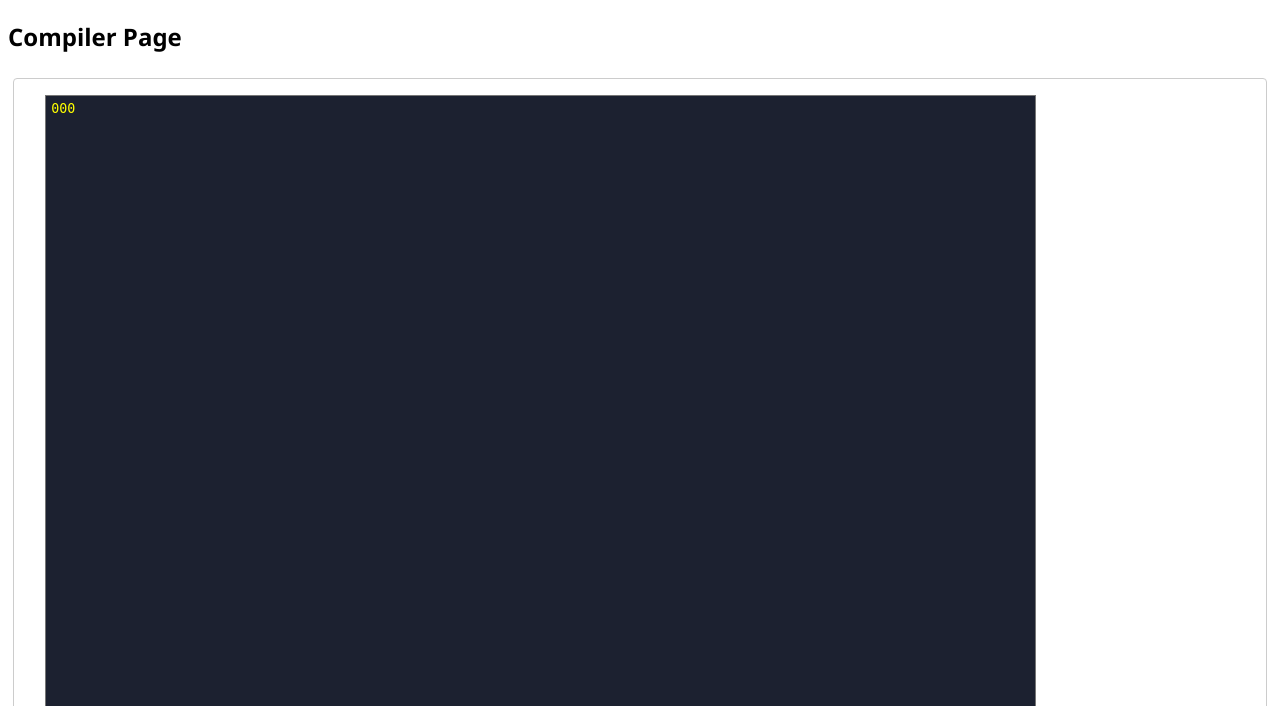
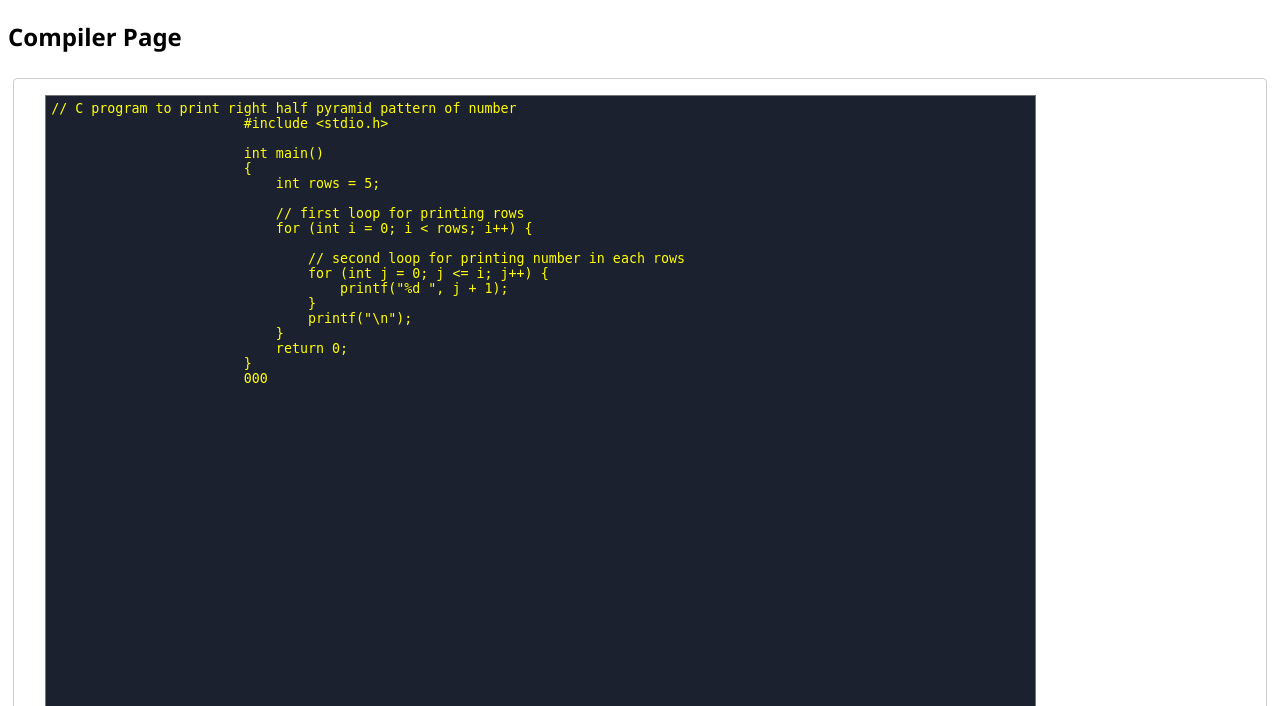
Before and after one commit to Aneesh-07/Online_C_Compiler, a Flask app: template templates/compiler.html in a window 1280 px wide. Shown: the top 706 px of the page. Run offline with Flask 2, Linux system fonts and the light colour scheme; the template is opened without the code that fills it: most values are stand-ins (such as "Sample title", 1, 10 or a date in 2020).

Commit message:
changes done on html

```diff
--- a/templates/compiler.html
+++ b/templates/compiler.html
@@ -13,10 +13,27 @@
             <form id="compilerForm" action="{{ url_for('compiler') }}" method="POST">
                 <div class="editor">
                     <div class="line-numbers"></div>
-                    <textarea name="code" id="codeTextarea" rows="40" cols="120" placeholder="Enter your C code here" value = "hfoishfo">{{code}}</textarea>
+                    <textarea name="code" id="codeTextarea" rows="40" cols="120" placeholder="Enter your C code here" value = "hfoishfo">// C program to print right half pyramid pattern of number
+                        #include <stdio.h>
+
+                        int main()
+                        {
+                            int rows = 5;
+
+                            // first loop for printing rows
+                            for (int i = 0; i < rows; i++) {
+
+                                // second loop for printing number in each rows
+                                for (int j = 0; j <= i; j++) {
+                                    printf("%d ", j + 1);
+                                }
+                                printf("\n");
+                            }
+                            return 0;
+                        }
+                        {{code}}</textarea>
                     <textarea id="outputTextArea"  rows="40" cols="120" placeholder="///Your output here."> {{output}}</textarea><br>
                 </div>
-
 
                 <h2>Input Area</h2>
                 <input type="checkbox" name="check" id="GFG"
```
